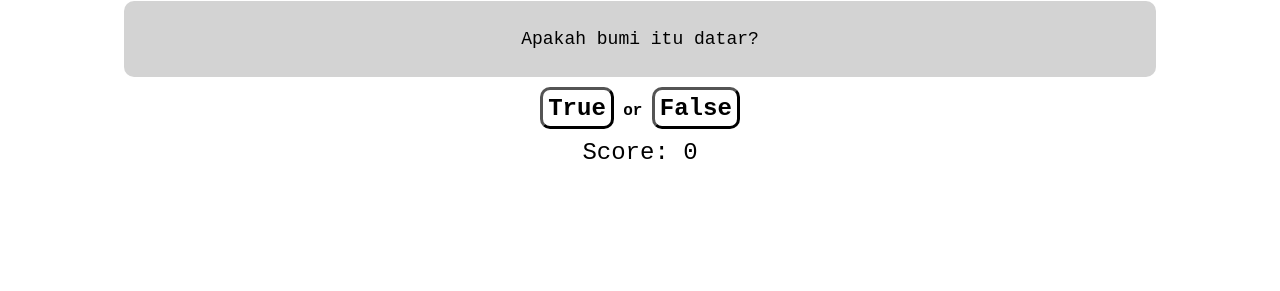
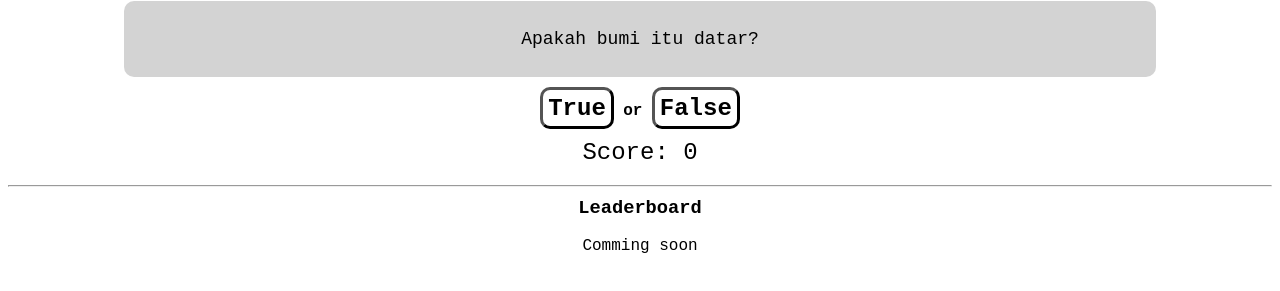
Before and after one commit to Mahansa/True-False, a plain HTML site: page index.html in a window 1280 px wide. Shown: the part 79-370 px from the top of the page. Drawn offline with Linux system fonts and the light colour scheme.

Commit message:
pemberitahuan untuk update selanjutnya

```diff
--- a/index.html
+++ b/index.html
@@ -19,6 +19,8 @@
 	<div id='score'>
 	  <span>Score: </span><span id='points'>0</span>
 	</div>
+	    <h3><hr>Leaderboard</h3>
+    		<p>Comming soon</p>
     <script src="script.js"></script>
 </body>
 </html>
```
